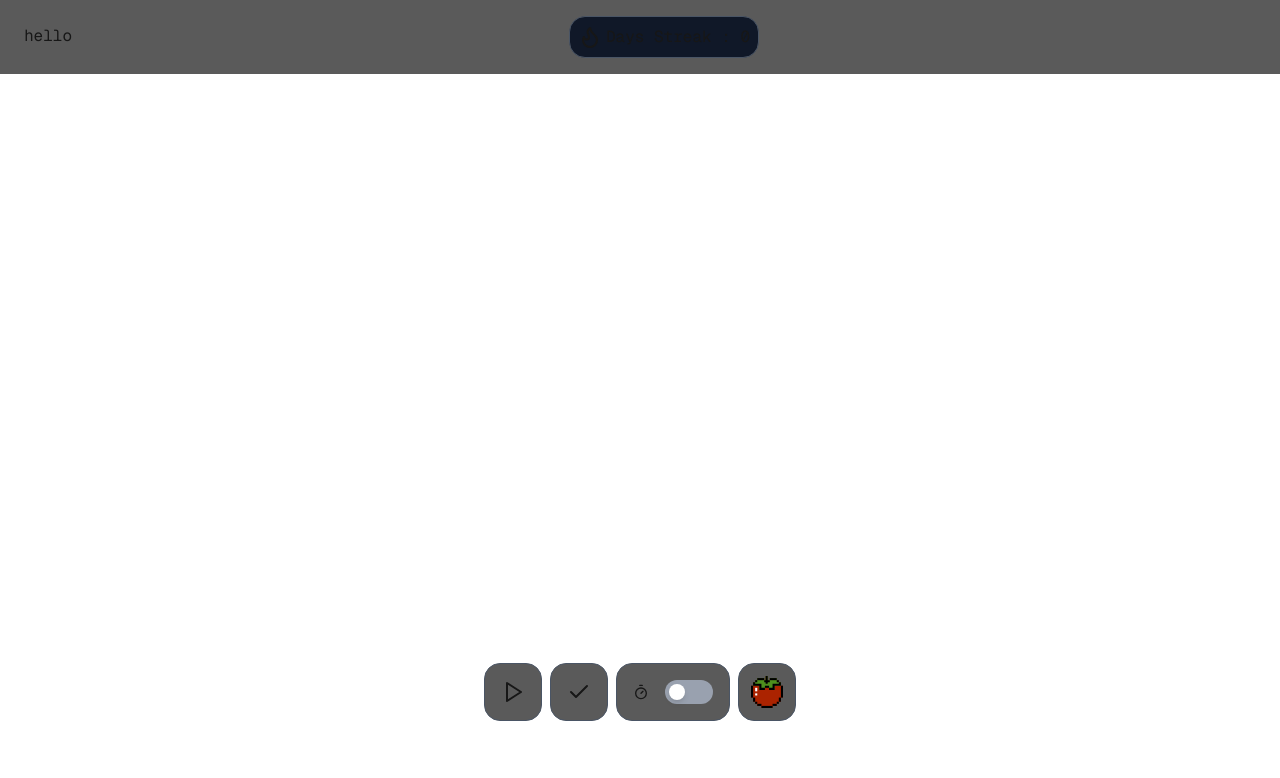
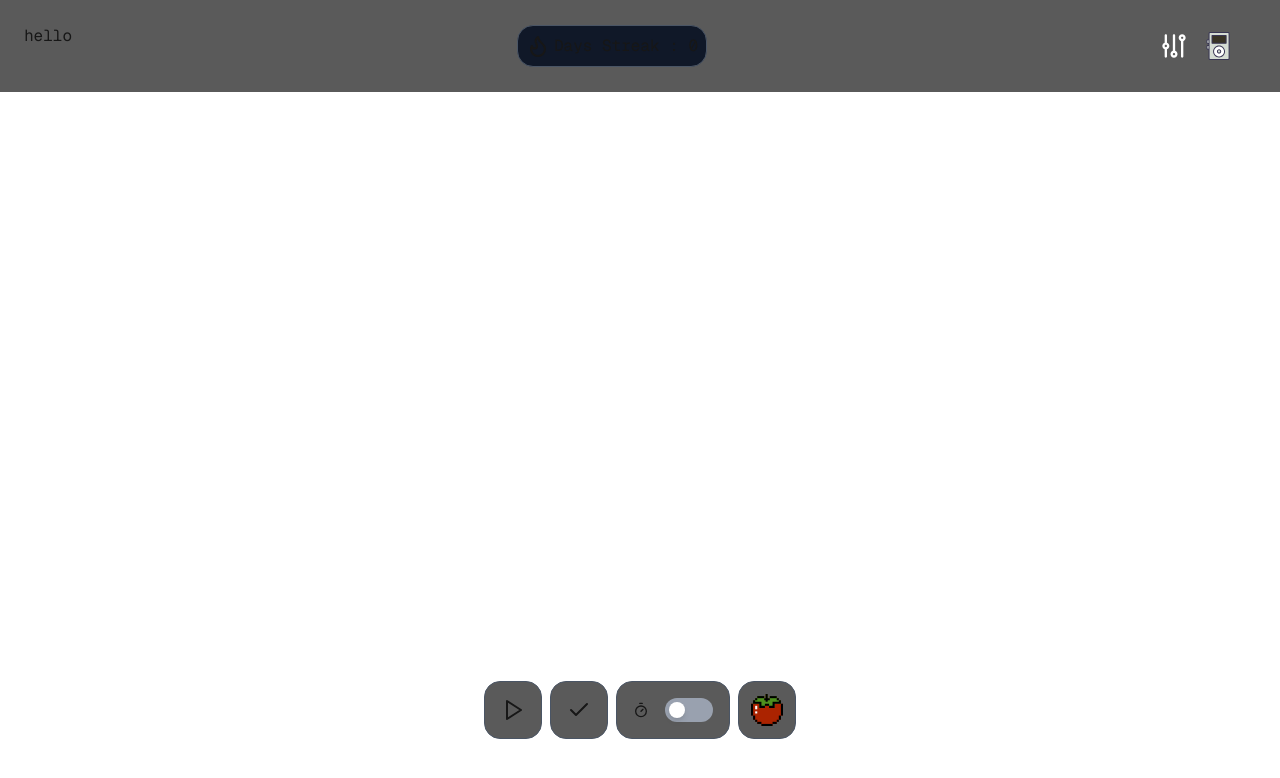
Before and after one commit to atheenaoteyza/alpha-saas, a Next.js app: page /test2 in a window 1280 px wide. Shown: the top 778 px of the page. Built offline with nearby package versions, Linux system fonts and the light colour scheme; no server answers.

Commit message:
feat: settings state for volume and playlist setting modals

```diff
--- a/components/ToolSection.js
+++ b/components/ToolSection.js
@@ -1,35 +1,57 @@
 import { FlameIcon } from "lucide-react";
 import { UserButton } from "@clerk/nextjs";
+import DeviceIcon from "@/assets/DeviceIcon";
+import SlidersIcon from "@/assets/Equalizer";
+import MusicPlayer from "@/components/MusicPlayer";
+import { useState } from "react";
 
-export default function ToolSection({ streak }) {
+export default function ToolSection({ focusLog }) {
+  const streak = focusLog?.days?.currentStreak || 0;
+  const [isSettings, setIsSettings] = useState("");
+
+  function handleSettingsClick(value) {
+    setIsSettings(value);
+  }
+
   return (
     <>
       <div
-        className="content flex justify-end "
+        className="content flex justify-end"
         style={{
           position: "relative",
           zIndex: 20,
-          backgroundColor: "rgba(20, 20, 20, 0.7)", // gray-400 with 5% opacity
+          backgroundColor: "rgba(20, 20, 20, 0.7)",
         }}
       >
         <div className="flex m-[1rem] w-full justify-between">
           <div className="p-2">hello</div>
 
-          <div className=" w-full flex justify-center items-center">
+          <div className="w-full flex justify-center items-center">
             <div className="flex streaks p-2 bg-gray-900 border border-gray-600 rounded-2xl">
-              <FlameIcon></FlameIcon>
+              <FlameIcon />
               <p className="ml-1"> {`Days Streak : ${streak}`}</p>
             </div>
           </div>
-
-          <div className="p-2">
-            {" "}
+          <div className="p-2 flex">
+            <div className=" p-2  hover:border-gray-600 rounded-3xl">
+              <SlidersIcon
+                onClick={() => handleSettingsClick("volume")}
+                className="w-7 h-7"
+              ></SlidersIcon>
+            </div>
+            <div className=" p-2  hover:border-gray-600 rounded-3xl">
+              <DeviceIcon
+                onClick={() => handleSettingsClick("playlist")}
+                className={`w-7 h-7 stroke-none`}
+              ></DeviceIcon>
+            </div>
+            <div className=" p-1 ml-[.5rem]  hover:border-gray-600 rounded-3xl">
               <UserButton
                 appearance={{
                   elements: {
                     userButtonAvatarBox: {
-                    width: "32px",
-                    height: "32px",
+                      width: "34px",
+                      height: "34px",
                     },
                   },
                 }}
@@ -37,6 +59,21 @@ export default function ToolSection({ streak }) {
             </div>
           </div>
         </div>
+        {isSettings && (
+          <div className="absolute w-[20%] aspect-square top-20 right-[30px] bg-gray-900 border border-gray-600 rounded-xl shadow-lg p-4">
+            <div className="flex justify-end mb-2">
+              <button
+                onClick={() => setIsSettings("")}
+                className="text-gray-400 hover:text-white text-xl font-bold"
+                aria-label="Close"
+              >
+                &times;
+              </button>
+            </div>
+            <MusicPlayer isSettings={isSettings} />
+          </div>
+        )}
+      </div>
     </>
   );
 }
```
Lines whose indentation alone changed are shown as unchanged.
